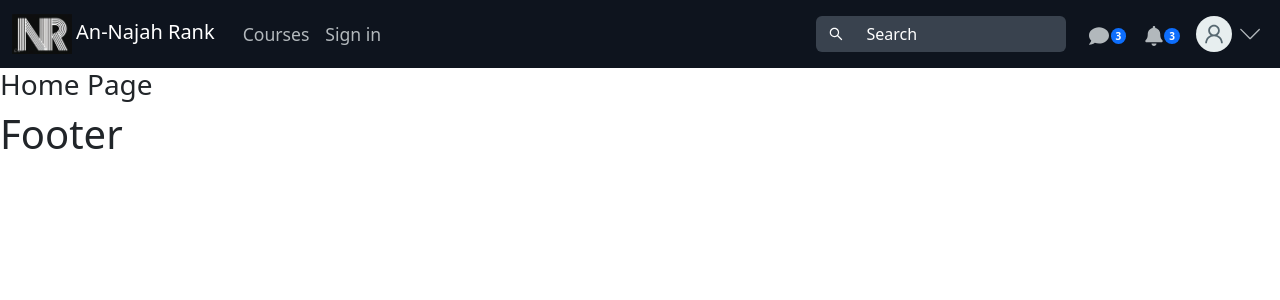
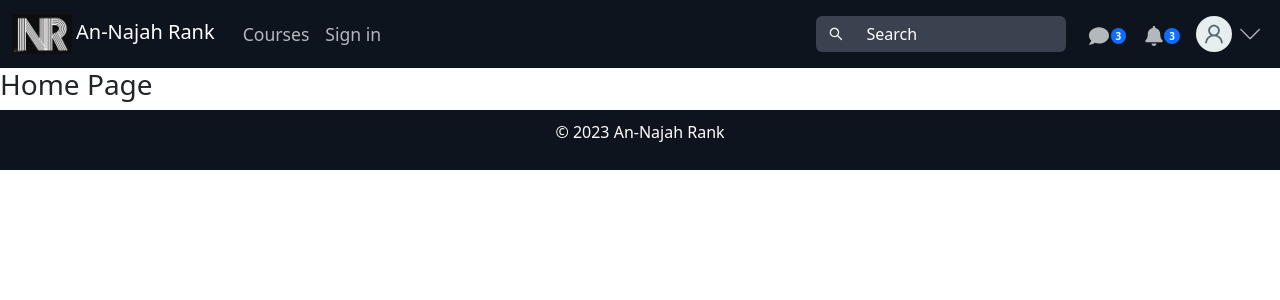
Before and after one commit to Momen-Odeh/An-Najah-Rank, a React (Create React App) app in the folder Frontend/: page / in a window 1280 px wide. Shown: the top 300 px of the page. Built offline with nearby package versions, Linux system fonts and the light colour scheme.

Commit message:
finish footer

```diff
--- /dev/null
+++ b/Frontend/src/Components/Footer/index.js
@@ -0,0 +1,23 @@
+import React from 'react';
+import { Container } from 'react-bootstrap';
+
+const Footer = () => {
+  const footerStyle = {
+    backgroundColor: '#0e141e',
+    color: 'white',
+    textAlign: 'center',
+    padding: '10px 0',
+    bottom: '0',
+    width: '100%',
+  };
+
+  return (
+    <div style={footerStyle}>
+      <Container>
+        <p>&copy; {new Date().getFullYear()} An-Najah Rank</p>
+      </Container>
+    </div>
+  );
+};
+
+export default Footer;
--- a/Frontend/src/Layout/PageLayout.js
+++ b/Frontend/src/Layout/PageLayout.js
@@ -1,13 +1,14 @@
 import React, { useState, useEffect } from "react"
 import { Outlet } from "react-router-dom"
 import MainNavbar from "../Components/Navbar"
+import Footer from "../Components/Footer"
 import { routeNames } from "../Utils/Utils"
 function PageLayout() {
   return (
     <div>
         <MainNavbar/>
           <Outlet />
-        <h1>Footer</h1>
+        <Footer/>
     </div>
   )
 }
```
